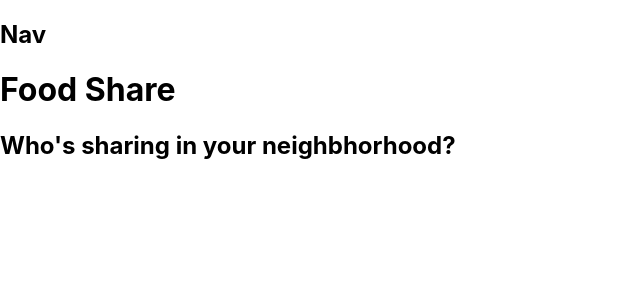
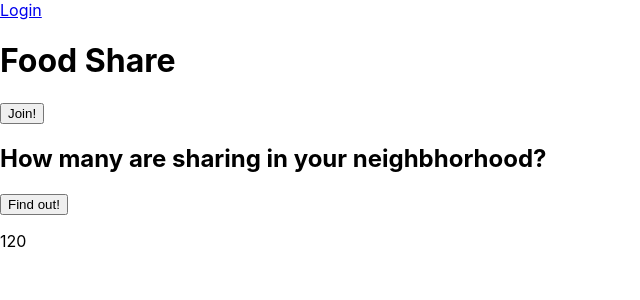
Before and after one commit to Mengqi89/open-garden-client, a React (Create React App) app: page / in a window 1280 px wide. Shown: the top 300 px of the page, without its empty margins (0-640 px from the left). Built offline with nearby package versions, Linux system fonts and the light colour scheme; the HTML template or start-up script is replaced by a standard one.

Commit message:
finished LandingPage layout

```diff
--- a/src/App.js
+++ b/src/App.js
@@ -12,9 +12,6 @@ class App extends Component {
     return (
       <BrowserRouter>
         <div className='App'>
-          <nav className='App__nav'>
-            <h1>Nav</h1>
-          </nav>
           <main className='App__main'>
             <Route
               exact
--- a/src/components/LandingPage/LandingPage.js
+++ b/src/components/LandingPage/LandingPage.js
@@ -3,10 +3,19 @@ import React from 'react';
 function LandingPage(props) {
     return (
         <div>
+            <nav className='App__nav'>
+                <a href="/login">Login</a>
+            </nav>
             <headre>
                 <h1>Food Share</h1>
-                <h2>Who's sharing in your neighbhorhood?</h2>
+                <button type="button">Join!</button>
             </headre>
+            <div>
+                <h2>How many are sharing in your neighbhorhood?</h2>
+                <button type="button">Find out!</button>
+                <p>120</p>
+            </div>
+
         </div>
     );
 };
```
